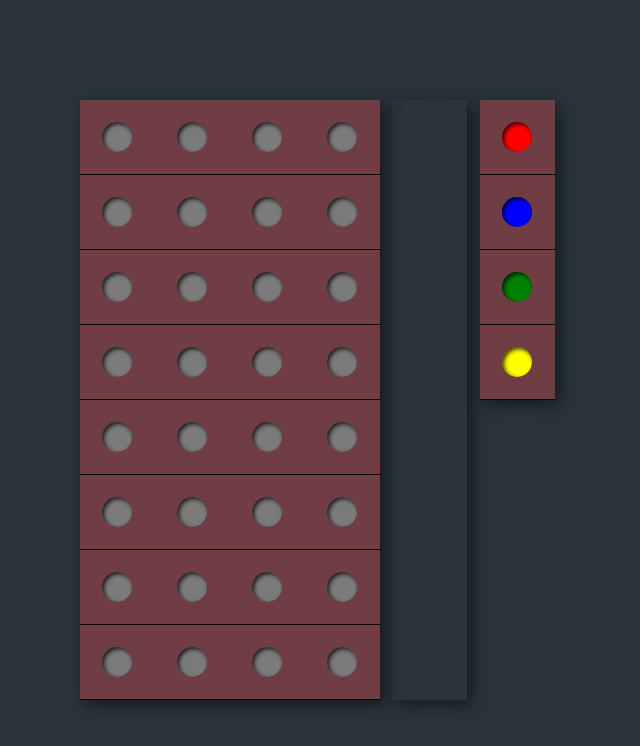
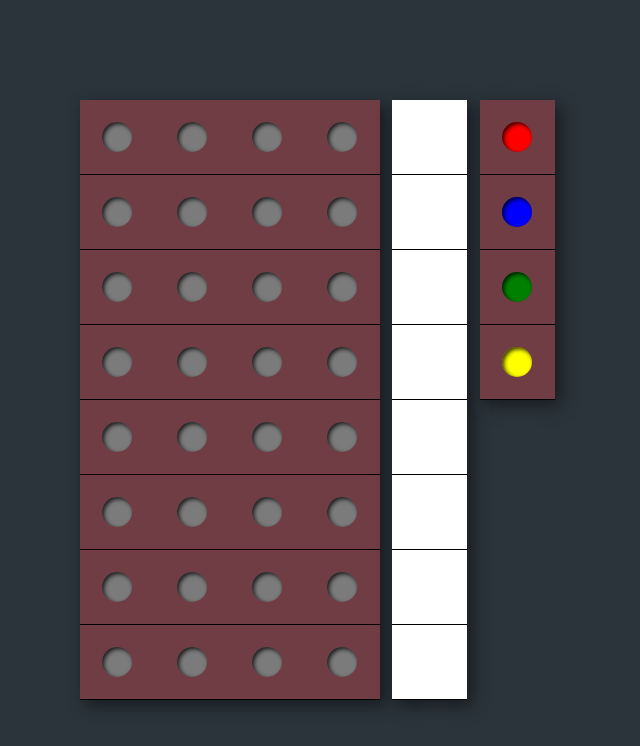
Before and after one commit to ajarek/react-95-vite-Master-Mind, a React (Vite) app: page / in a window 1280 px wide. Shown: the top 746 px of the page, without its empty margins (323-963 px from the left). Built offline with nearby package versions, Linux system fonts and the light colour scheme.

Commit message:
added logic in PanelInfo

```diff
--- a/src/components/PanelInfo/PanelInfo.jsx
+++ b/src/components/PanelInfo/PanelInfo.jsx
@@ -3,20 +3,102 @@ import { AppContext } from '../../App'
 import './PanelInfo.css'
 
 const PanelInfo = () => {
-  const { selectedBackground, setSelectedBackground, arrayAllInfo, setArrayAllInfo } = useContext(AppContext)
+  const {
+    selectedBackground,
+    setSelectedBackground,
+    arrayAllInfo,
+    setArrayAllInfo,
+  } = useContext(AppContext)
   return (
     <div className='panel-info'>
-     {arrayAllInfo?.map((info, index) =>{
-      return(
-        <div className="item">
-          {arrayAllInfo[0]?.map((item,ind) =>{
-            return(
-              <div key={ind} className="circle" style={{background:item}}></div>
-            )
-          })}
-        </div>
-      )
-     })}
+      <div className='item'>
+        {arrayAllInfo[0]?.map((item, ind) => {
+          return (
+            <div
+              key={ind}
+              className='circle'
+              style={{ background: item }}
+            ></div>
+          )
+        })}
+      </div>
+      <div className='item'>
+        {arrayAllInfo[1]?.map((item, ind) => {
+          return (
+            <div
+              key={ind}
+              className='circle'
+              style={{ background: item }}
+            ></div>
+          )
+        })}
+      </div>
+      <div className='item'>
+        {arrayAllInfo[2]?.map((item, ind) => {
+          return (
+            <div
+              key={ind}
+              className='circle'
+              style={{ background: item }}
+            ></div>
+          )
+        })}
+      </div>
+      <div className='item'>
+        {arrayAllInfo[3]?.map((item, ind) => {
+          return (
+            <div
+              key={ind}
+              className='circle'
+              style={{ background: item }}
+            ></div>
+          )
+        })}
+      </div>
+      <div className='item'>
+        {arrayAllInfo[4]?.map((item, ind) => {
+          return (
+            <div
+              key={ind}
+              className='circle'
+              style={{ background: item }}
+            ></div>
+          )
+        })}
+      </div>
+      <div className='item'>
+        {arrayAllInfo[5]?.map((item, ind) => {
+          return (
+            <div
+              key={ind}
+              className='circle'
+              style={{ background: item }}
+            ></div>
+          )
+        })}
+      </div>
+      <div className='item'>
+        {arrayAllInfo[6]?.map((item, ind) => {
+          return (
+            <div
+              key={ind}
+              className='circle'
+              style={{ background: item }}
+            ></div>
+          )
+        })}
+      </div>
+      <div className='item'>
+        {arrayAllInfo[7]?.map((item, ind) => {
+          return (
+            <div
+              key={ind}
+              className='circle'
+              style={{ background: item }}
+            ></div>
+          )
+        })}
+      </div>
     </div>
   )
 }
```
